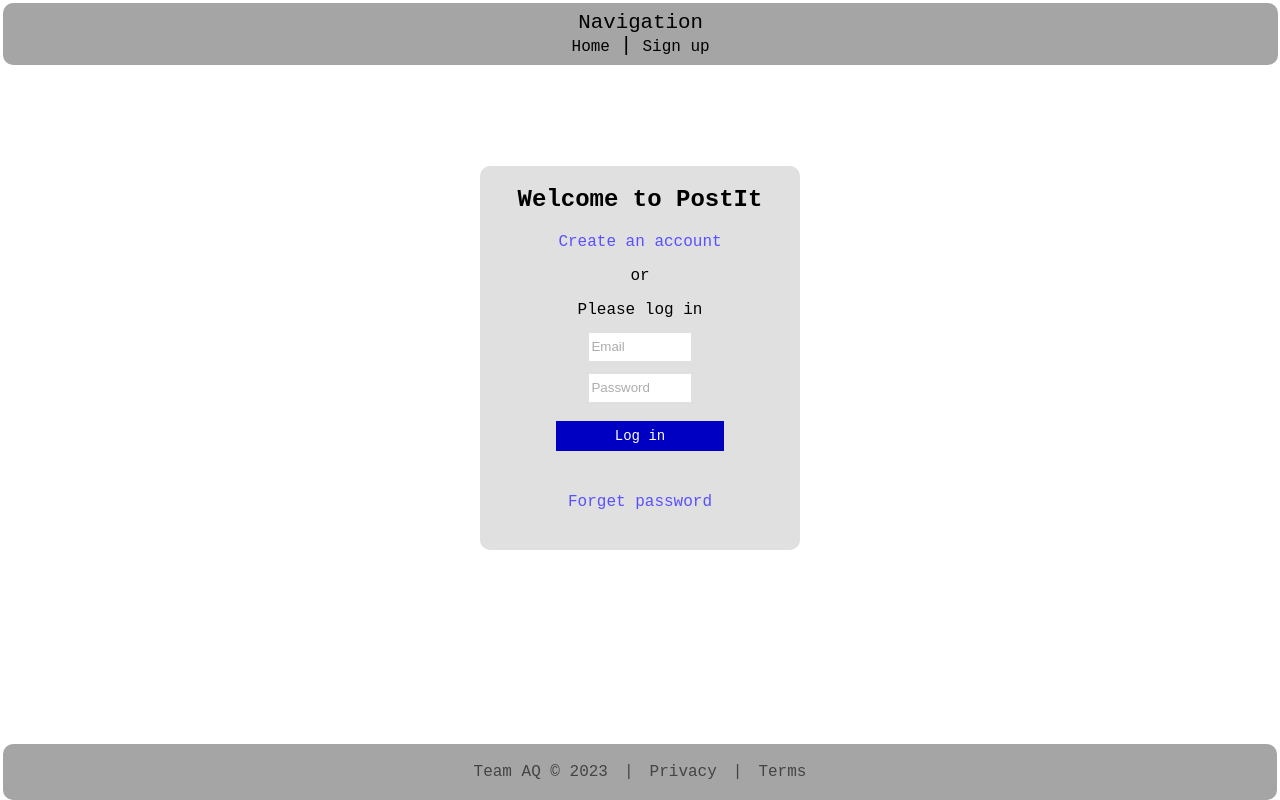
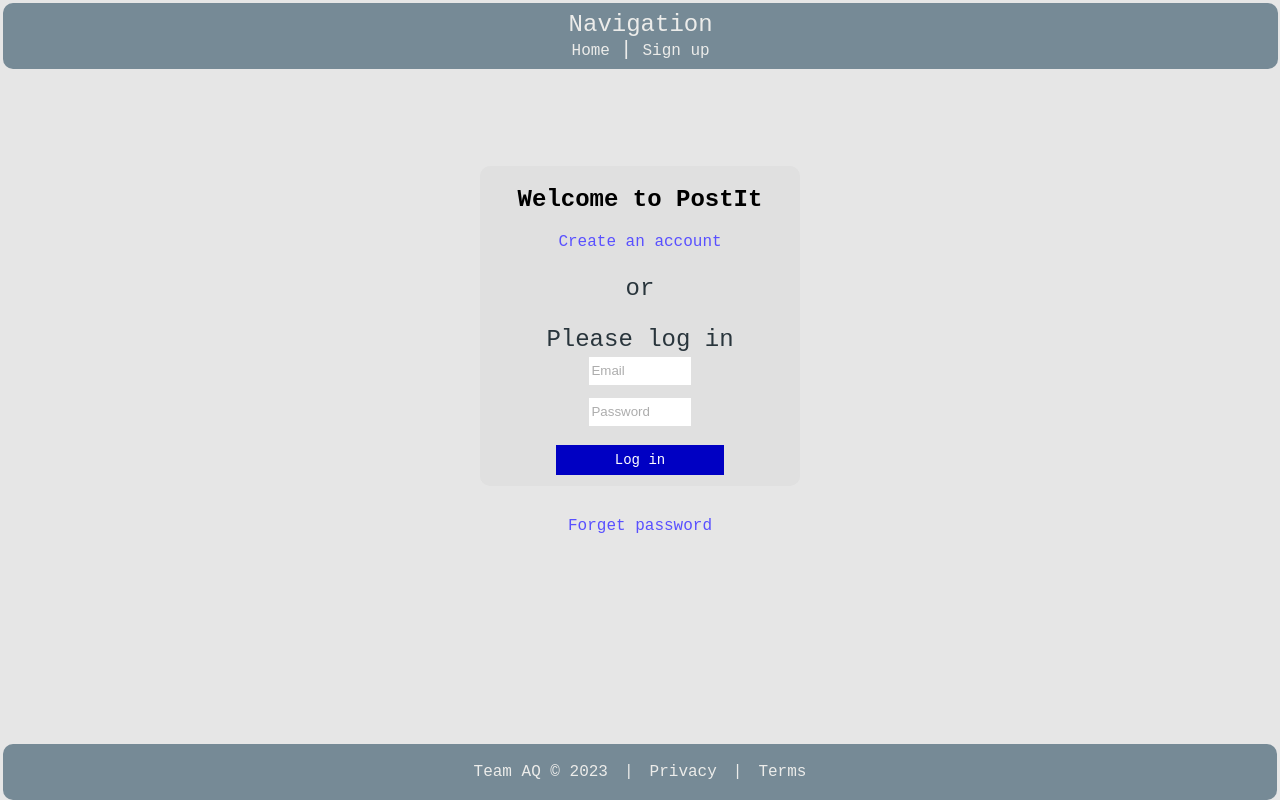
Before and after one commit to EliisabetK/CinemaSpotlight, a Vue app: page /#/signup in a window 1280 px wide. Built offline with nearby package versions, Linux system fonts and the light colour scheme; no server answers.

Commit message:
Changed colors

```diff
--- a/src/App.vue
+++ b/src/App.vue
@@ -26,6 +26,7 @@ body {
   font-family: monospace, sans-serif;
   margin: 0;
   padding: 0.2em;
+  background-color: #E6E6E6
 }
 
   /* Home page CSS elements */
@@ -41,12 +42,6 @@ body {
     object-fit:cover;
   }
 
-  .username{
-    color: #232323;
-    font-size: 1em;
-    margin-top: -1.5em;
-  }
-
   .container {
     display: flex;
     min-height: calc(100vh - 4.5em);
@@ -55,7 +50,7 @@ body {
 
   .left-column, .right-column {
     flex: 1;
-    background-color: #a5a5a5;
+    background-color: #768A96;
     border-radius: 10px;
     margin-top: 5em;
     position: sticky;
@@ -84,14 +79,14 @@ body {
   }
 
   main > div > div { /*child selector*/
-    background-color: rgb(224, 224, 224);
+    background-color: #aabdc9;
     border-radius: 10px;
   }
 
-  .post p { /*descendant selector?*/
+  p { /*descendant selector?*/
+    color: #29353C;
     font-size: 1.5em;
-    color: #212121;
-    margin-bottom: 0em;
+    margin-bottom: 0.25em;
   }
 
   .post{
@@ -100,12 +95,6 @@ body {
 
   .post ~ .post { /*general sibling selector*/
     margin-top: 1em;
-  }
-
-  .profile-image + p, .post-date {
-    color: #454545;
-    font-size: 1em;
-    margin-top: -1em;
   }
 
   .like-image{
@@ -127,149 +116,25 @@ body {
       font-size: 0.9em;
     }
     .profile-image + p {
-      color: #434242;
-      font-size: 0.7em;
+      color: #29353C;
+      font-size: 1em;
     }
-
   }
 
   .username {
-    color: #232323;
-    font-size: 1em;
-    margin-top: -3em;
-    margin-left: 3.5em;
+    color: #29353C;
+    margin-top: -2.7em;
+    margin-left: 3.3em;
     margin-bottom: 2em;
     display: flex;
     align-items: center;
+    font-size: 1.2em;
   }
 
-  /* dropdown menu CSS elements */
-
-  .dropdown {
-    position: relative;
-    display: inline-block;
+  .post-header p{
+    font-size: 1.1em;
+    margin-top: -1.2em;
+    color: #43494d;
   }
 
-  .dropdown-content {
-    display: none;
-    position: absolute;
-    right: 1em;
-    background-color: #dedede;
-    border-radius: 10px;
-    padding: 0.2em;
-    min-width: 10em;
-    box-shadow: 0 0.1em 0.2em 0 rgba(0,0,0,0.2);
-  }
-
-  .dropdown-content p{
-    margin: 0.5em;
-  }
-
-  /* addPost.html CSS elements */
-
-  .postbodytext {
-    grid-area: postbodytext;
-    text-align: right;
-  }
-  .selectfiletext {
-    grid-area: selectfiletext;
-    text-align: right;
-  }
-  .textarea {
-    grid-area: textarea;
-    padding-bottom: 1.2em;
-  }
-  .choosefile {
-      grid-area: choosefile;
-      text-align: left;
-      padding-left: 1.2em;
-  }
-  .createpost {
-      grid-area: createpost
-  }
-
-  .box{
-      display: flex;
-      align-items: center;
-      justify-content: center;
-  }
-
-  .gridbox{
-      display: grid;
-      grid-template-areas:
-          'postbodytext textarea textarea'
-          'selectfiletext choosefile choosefile'
-          'createpost createpost createpost';
-          margin-top: 1.2em;
-      }
-
-  .box > div{
-      width: 20em;
-      height: 20em;
-      background-color: rgb(224, 224, 224);
-      border-radius: 10px;
-      text-align: center;
-      margin: 10em auto;
-  }
-
-  label input{
-      outline: none;
-      border: none;
-      padding: 0.5em 0em;
-      width: 32%;
-      margin: -0.2em;
-  }
-
-  input::placeholder{
-      color: rgb(173, 173, 173);
-      padding: 0.2em;
-  }
-
-  button{
-      display: inline-block;
-      font-family: monospace, sans-serif;
-      font-size: 14px;
-      color: rgb(255, 255, 255);
-      border: none;
-      text-align: center;
-      padding: 0.5em;
-      margin: 0.3em;
-      margin-bottom: 3em;
-      width: 12em;
-  }
-
-  .createpost > button {
-      background-color: rgb(0, 0, 195);
-  }
-
-  .choosefile > button {
-      background-color: rgb(103, 103, 103);
-  }
-
-  .createpost button:hover{
-      background-color: rgb(0, 0, 118);
-      color: rgb(159, 159, 159);
-  }
-
-  .choosefile button:hover{
-      background-color: rgb(92, 92, 92);
-      color: rgb(159, 159, 159);
-  }
-
-  textarea{
-      border: none;
-      width: 16em;
-      height: 10em;
-      resize: none;
-  }
-
-  button{
-      display: inline-block;
-      background-color: rgb(0, 0, 195);
-      color: rgb(255, 255, 255);
-      text-align: center;
-      padding: 0.5em;
-      margin: 0.3em;
-      margin-bottom: 3em;
-  }
 </style>
--- a/src/components/Footer.vue
+++ b/src/components/Footer.vue
@@ -19,7 +19,7 @@
   <style scoped>
   .footer {
   display: flex;
-  background-color: #a5a5a5;
+  background-color: #768A96;
   align-items: center;
   justify-content: space-evenly;
   position: fixed;
@@ -36,12 +36,13 @@
 
 footer p {
   font-size: 1em;
-  color: #444444;
+  color: #ECECEA;
   margin-left: 1em;
   margin-right: 1em;
+  margin-bottom: 1em;
 }
 
 .separator{
-  color: #444444;
+  color: #ECECEA;
 }
   </style>
--- a/src/components/Header.vue
+++ b/src/components/Header.vue
@@ -21,7 +21,7 @@
   background-position-x: center;
   width: 99.6%;
   padding: .5em 0em .5em 0em;
-  background-color: #a5a5a5;
+  background-color: #768A96;
   border-radius: 10px;
   display: flex;
   flex-direction: column;
@@ -29,18 +29,19 @@
 }
 
 .header p {
-  font-size: 1.3em;
+  font-size: 1.5em;
   margin-bottom: -0em;
   margin-top: -0em;
+  color: #ECECEA;
 }
 
 .header a {
-  color: rgb(0, 0, 0);
+  color: #ECECEA;
   text-decoration: none;
   font-size: 1em;
 }
 .header a:hover {
-  color: white;
+  color: #afcef1;
   text-decoration: none;
   font-size: 1em;
 }
@@ -48,5 +49,6 @@
 .separator {
   font-size: 1.3em;
   margin: 0 10px;
+  color: #ECECEA;
 }
   </style>
--- a/src/views/MainView.vue
+++ b/src/views/MainView.vue
@@ -1,3 +1,4 @@
+// Postide tegemine peab olema posts.js ja Post.vue failides
 <template>
   <div>
     <div class="container">
--- a/src/views/SignupView.vue
+++ b/src/views/SignupView.vue
@@ -47,7 +47,7 @@ export default {
     text-align: center;
     margin: 10em auto;
 }
-.box a{
+a{
     color: rgb(89, 80, 255);
     text-decoration: none;
 }
@@ -79,7 +79,78 @@ button:hover{
     color: rgb(159, 159, 159);
 }
 
-.box a:hover{
+a:hover{
     color: rgb(42, 38, 125);
 }
+
+
+.box > div{
+      width: 20em;
+      height: 20em;
+      background-color: rgb(224, 224, 224);
+      border-radius: 10px;
+      text-align: center;
+      margin: 10em auto;
+  }
+
+  label input{
+      outline: none;
+      border: none;
+      padding: 0.5em 0em;
+      width: 32%;
+      margin: -0.2em;
+  }
+
+  input::placeholder{
+      color: rgb(173, 173, 173);
+      padding: 0.2em;
+  }
+
+  button{
+      display: inline-block;
+      font-family: monospace, sans-serif;
+      font-size: 14px;
+      color: rgb(255, 255, 255);
+      border: none;
+      text-align: center;
+      padding: 0.5em;
+      margin: 0.3em;
+      margin-bottom: 3em;
+      width: 12em;
+  }
+
+  .createpost > button {
+      background-color: rgb(0, 0, 195);
+  }
+
+  .choosefile > button {
+      background-color: rgb(103, 103, 103);
+  }
+
+  .createpost button:hover{
+      background-color: rgb(0, 0, 118);
+      color: rgb(159, 159, 159);
+  }
+
+  .choosefile button:hover{
+      background-color: rgb(92, 92, 92);
+      color: rgb(159, 159, 159);
+  }
+
+  textarea{
+      border: none;
+      width: 16em;
+      height: 10em;
+      resize: none;
+  }
+
+  button{
+      display: inline-block;
+      background-color: rgb(0, 0, 195);
+      color: rgb(255, 255, 255);
+      text-align: center;
+      padding: 0.5em;
+      margin: 0.3em;
+      margin-bottom: 3em;
+  }
 </style>
```
Also changed, not shown: src/components/Post.vue (added), src/store/posts.js (added).
